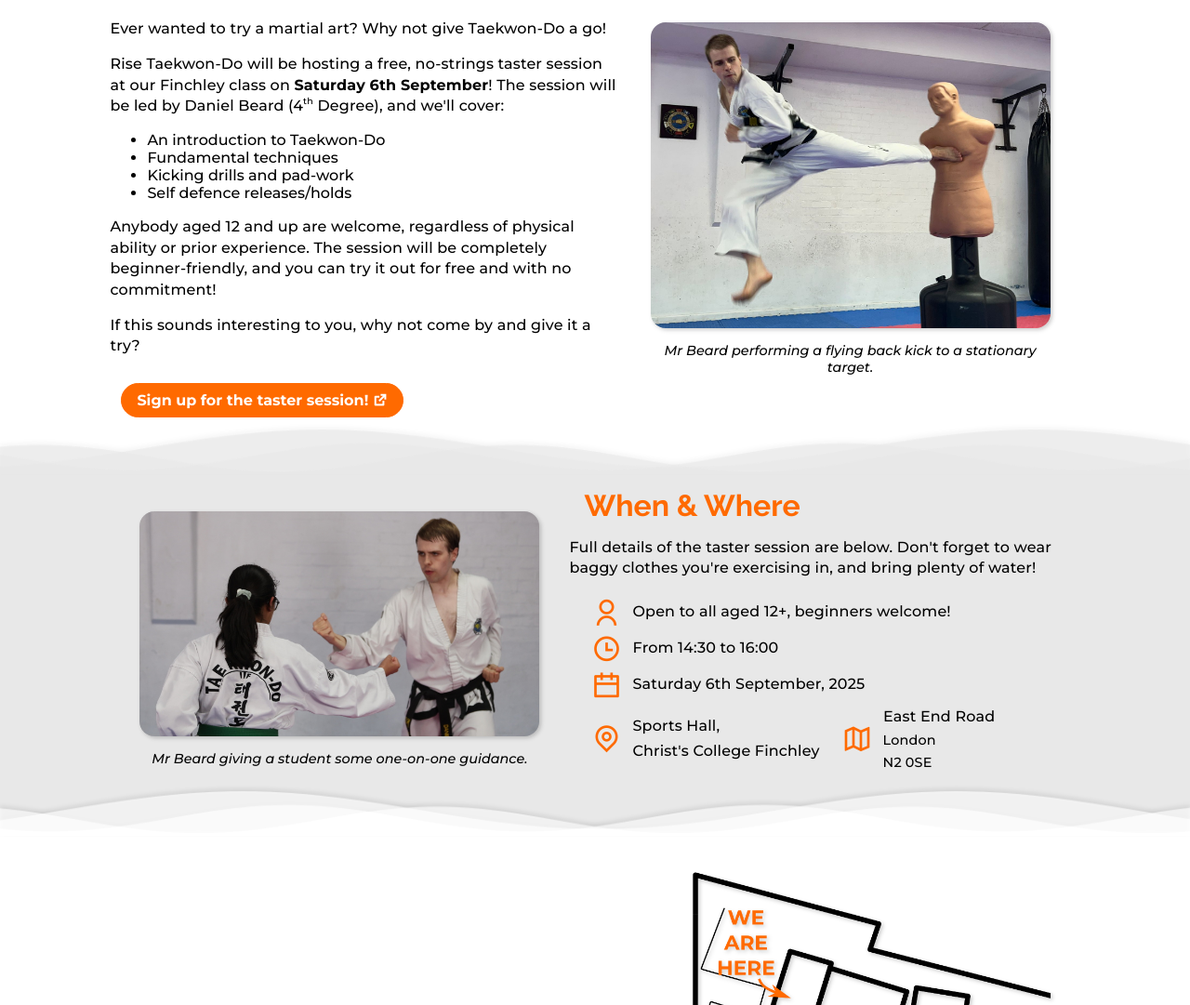
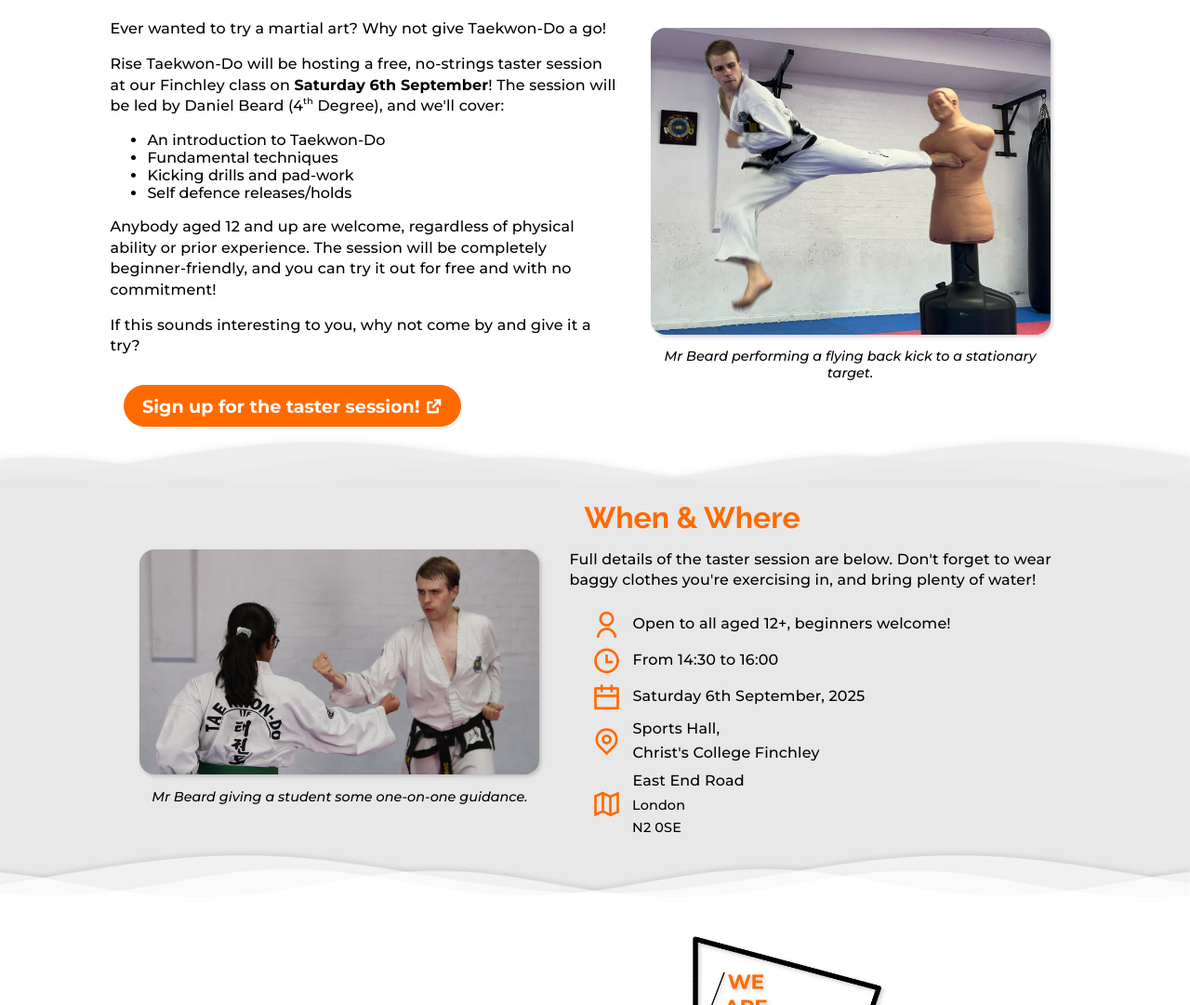
Before and after one commit to RiseTKD/risetkd.github.io, a Jekyll site: the page built from pages/taster.html, in a window 1280 px wide and 1400 px high. Shown: the part 319-1400 px from the top of the window at 93% size. Built offline with Jekyll 4.4.1, drawn with Linux system fonts in a browser that asks for light colours; nearby versions of some CDN libraries; some web fonts are replaced.

Commit message:
Style fixes

```diff
--- /dev/null
+++ b/assets/css/custom/taster.scss
@@ -0,0 +1,5 @@
+---
+---
+#page .infocard-list > li {
+	display: block;
+}
--- a/pages/taster.html
+++ b/pages/taster.html
@@ -33,7 +33,7 @@ custom_css: taster
 				</ul>
 				<p>Anybody aged 12 and up are welcome, regardless of physical ability or prior experience. The session will be completely beginner-friendly, and you can try it out for free and with no commitment!</p>
 				<p>If this sounds interesting to you, why not come by and give it a try?</p>
-				<a class="button" id="button-signup" title="Sign up for the taster session!" href="https://forms.risetkd.co.uk/risetkd/form/FinchleyTasterSession/formperma/KdD_3U2uHgUYRwUPXe53lmCwM619Gh4xpU1Ja4QAN_k">Sign up for the taster session! <i class="icon ri-external-link-line"></i></a>
+				<a class="button" id="button-signup" title="Sign up for the taster session!" href="https://forms.risetkd.co.uk/risetkd/form/FinchleyTasterSession/formperma/KdD_3U2uHgUYRwUPXe53lmCwM619Gh4xpU1Ja4QAN_k" style="font-size: 1.2em;">Sign up for the taster session! <i class="icon ri-external-link-line"></i></a>
 			</section>
 			<figure class="segment-image">
 				<img src="/assets/img/taster/pic-flying-back-kick.jpg" title="Flying Back Kick" alt="Daniel Beard performing a flying back kick to a stationary target."/>
```
Also changed, not shown: other parts of pages/taster.html (+1 -1 lines).
